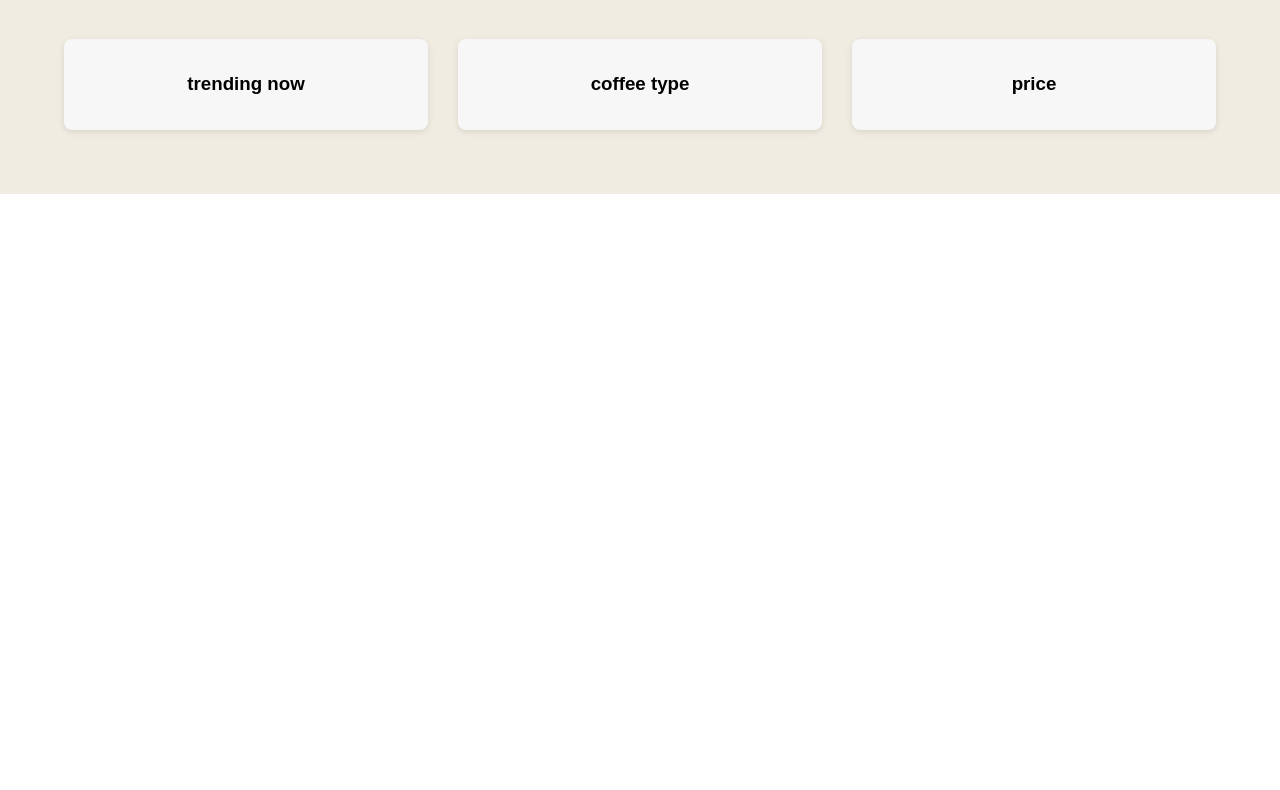
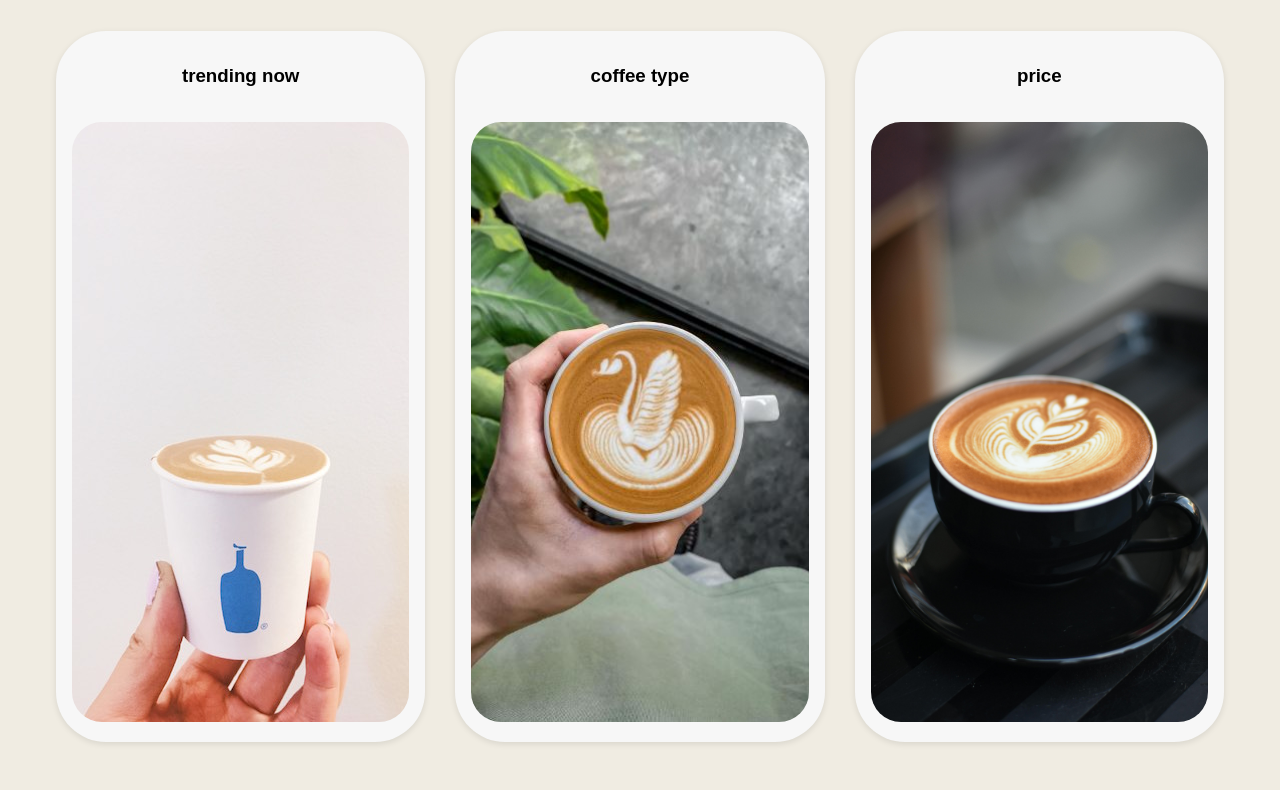
Before and after one commit to miiixel/completelycoffee, a plain HTML site: page explore.html in a window 1280 px wide. Shown: the part 187-977 px from the top of the page. Before the commit the page ends 800 px from the top, so only its background shows below. Drawn offline with Linux system fonts and the light colour scheme.

Commit message:
Updated Explore Page

```diff
--- a/explore.html
+++ b/explore.html
@@ -20,19 +20,22 @@
     </div>
 
 <div class="explore-page">
-  <h1>explore best rated coffees</h1>
+  <h1>explore the best rated coffees</h1>
 
   <div class="explore-blocks">
     <div class="trending-block">
       <h3>trending now</h3>
+      <img src="assets/trending-coffee.jpg" alt="trending coffee" width="400" height="400">
     </div>
 
     <div class="coffee-type-block">
       <h3>coffee type</h3>
+      <img src="assets/coffee-type.JPG" alt="trending coffee" width="400" height="400">
     </div>
 
-    <div class="price">
+    <div class="coffee-price">
       <h3>price</h3>
+      <img src="assets/coffee-price.jpg" alt="trending coffee" width="400" height="400">
     </div>
   </div>
 </div>
--- a/style.css
+++ b/style.css
@@ -104,7 +104,7 @@ button:hover {
 
 .explore-page {
   text-align: center;
-  padding: 2rem;
+  padding: 1.5rem;
   background-color: #f0ece2;
 
 
@@ -123,4 +123,13 @@ button:hover {
   border-radius: 8px;
   box-shadow: 0 2px 6px rgba(0, 0, 0, 0.1);
   text-align: center;
+  border-radius: 50px;
 }
+
+.explore-blocks img {
+  width: 100%;
+  height: 600px;
+  object-fit: cover;
+  border-radius: 30px;
+  margin-top: 1rem;
+}
```
Also changed, not shown: assets/coffee-price.jpg (added), assets/coffee-type.JPG (added), assets/trending-coffee.jpg (added).
